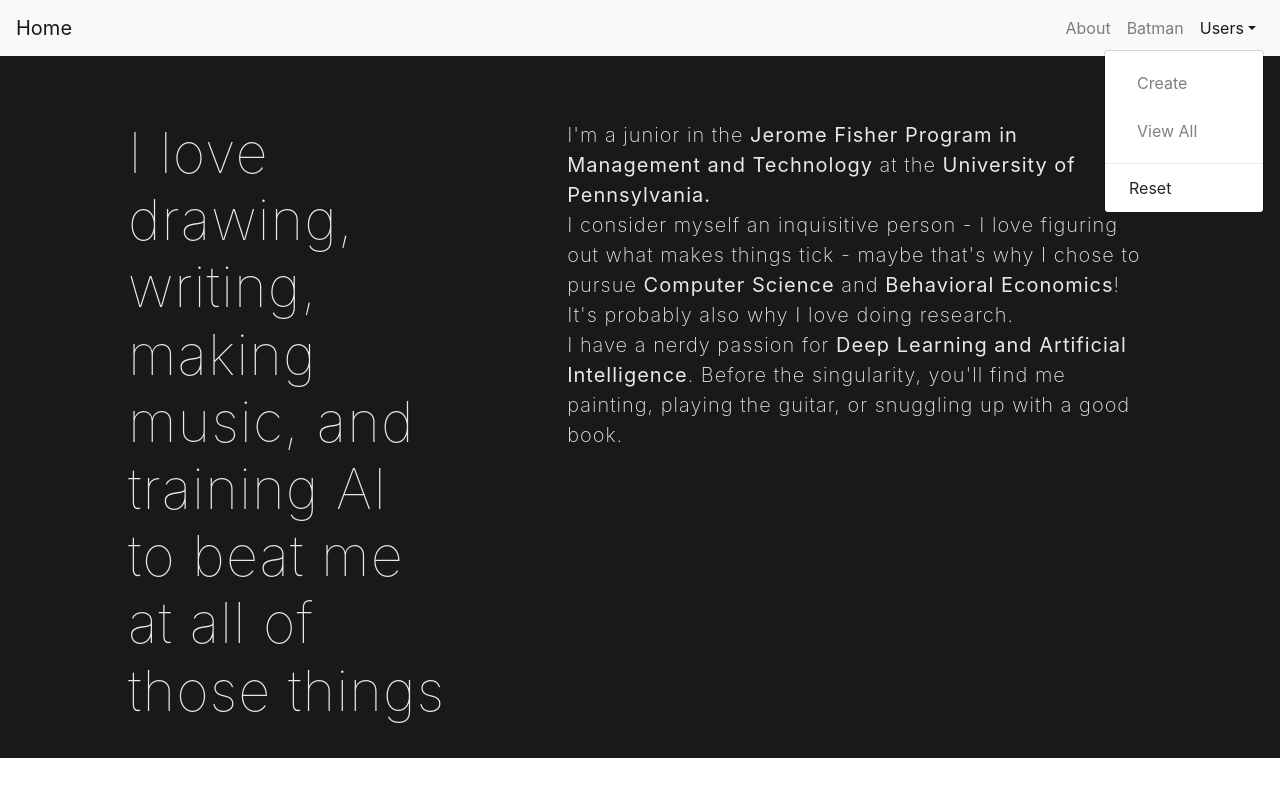
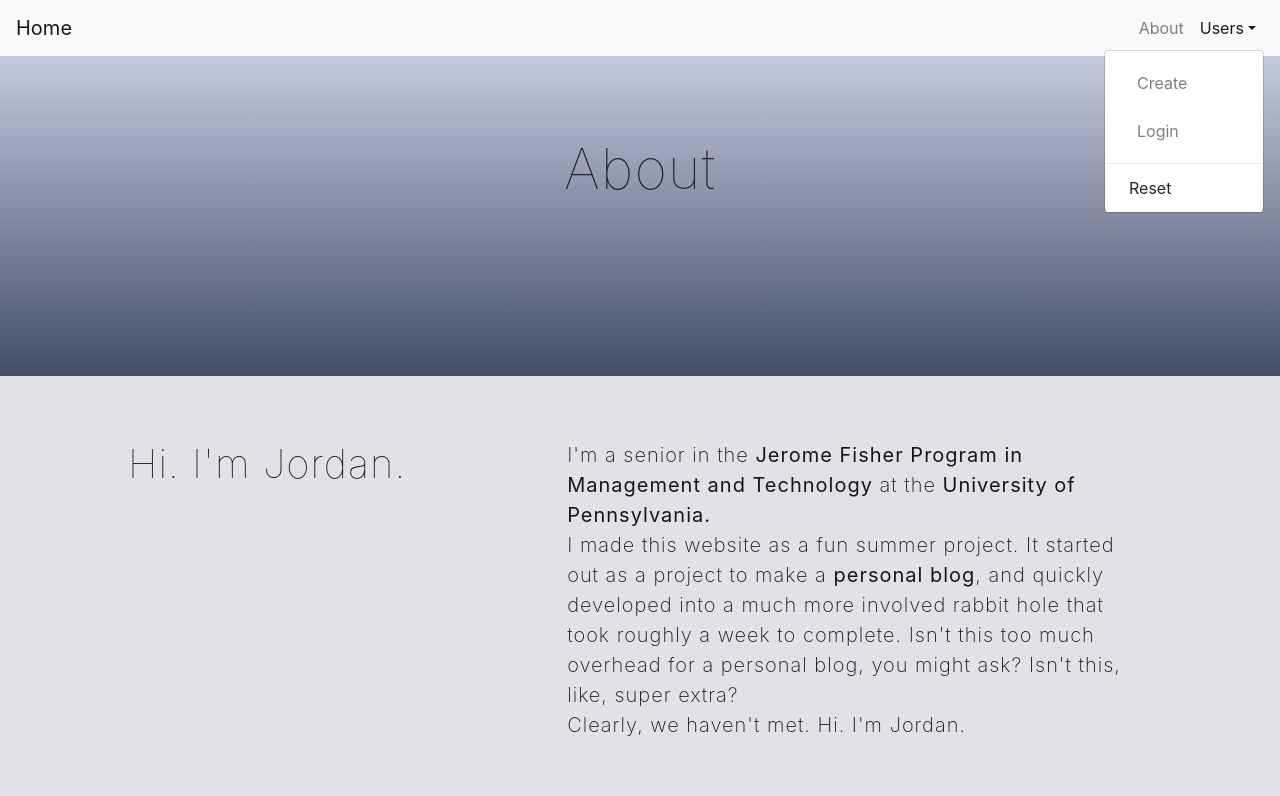
Before and after one commit to jordanlei/resumebook, a Next.js app: page /about in a window 1280 px wide. Both pictures are taken after a click on the link "Users". Shown: the top 796 px of the page. Built offline with nearby package versions, Linux system fonts and the light colour scheme.

Commit message:
spring cleaning

```diff
--- a/pages/a.js
+++ /dev/null
@@ -1 +0,0 @@
-export default () => <div>a</div>
--- a/pages/about.js
+++ b/pages/about.js
@@ -1,34 +1,36 @@
 import React, { Component } from 'react';
 import { Row, Col } from 'reactstrap';
 import Layout from './components/Layout';
+import SimpleTitle from './components/SimpleTitle'
 
 class About extends Component {
 
   render() {
     return (
       <Layout>
-        <div className="dark-container" style={{paddingBottom: 2+"%"}}>
+        <SimpleTitle>
+          <h3>About</h3>
+        </SimpleTitle>
+        <div className="light-container" style={{paddingBottom: 2+"%", minHeight: "60vh"}}>
           <div>
           <Row>
             <Col md={4}>
-              <h3>
-                I love drawing, writing, making music,
-                and training AI to beat me at all of those things
-              </h3>
+              <h4>
+                Hi. I'm Jordan.
+              </h4>
             </Col>
             <Col md={1}>
             </Col>
             <Col md={7}>
               <p>
-              I'm a junior in the <b>Jerome Fisher Program in
+              I'm a senior in the <b>Jerome Fisher Program in
               Management and Technology</b> at the <b>University of Pennsylvania.</b> <br/>
-              I consider myself an inquisitive person - I love figuring
-              out what makes things tick - maybe that's why I chose to
-              pursue <b>Computer Science</b> and <b>Behavioral Economics</b>!
-              It's probably also why I love doing research. <br/>
-              I have a nerdy passion for <b>Deep Learning and Artificial
-              Intelligence</b>. Before the singularity, you'll find me painting,
-              playing the guitar, or snuggling up with a good book. <br/>
+              I made this website as a fun summer project. It started out as a project to
+              make a <b>personal blog</b>, and quickly developed into a much more involved
+              rabbit hole that took roughly a week to complete.
+              Isn't this too much overhead for a personal blog,
+              you might ask? Isn't this, like, super extra?<br/>
+              Clearly, we haven't met. Hi. I'm Jordan.
               </p>
             </Col>
           </Row>
--- a/pages/b.js
+++ /dev/null
@@ -1 +0,0 @@
-export default () => <div>b</div>
--- a/pages/components/Header.js
+++ b/pages/components/Header.js
@@ -44,9 +44,6 @@ class Header extends Component{
               <NavItem>
                 <NavLink href="../about">About</NavLink>
               </NavItem>
-              <NavItem>
-                <NavLink href="../batman">Batman</NavLink>
-              </NavItem>
               <UncontrolledDropdown nav inNavbar>
                 <DropdownToggle nav caret>
                   Users
@@ -56,7 +53,7 @@ class Header extends Component{
                     <NavLink href="../people-form">Create</NavLink>
                   </DropdownItem>
                   <DropdownItem>
-                    <NavLink href="../people-form">View All</NavLink>
+                    <NavLink href="../login">Login</NavLink>
                   </DropdownItem>
                   <DropdownItem divider />
                   <DropdownItem>
--- a/pages/components/SimpleTitle.js
+++ b/pages/components/SimpleTitle.js
@@ -4,7 +4,7 @@ import '../css/standard.css'
 
 const titleStyle= {
     textAlign: 'center',
-    height: 300 + 'px',
+    height: '40vh',
     backgroundImage: 'linear-gradient(rgb(194, 202, 221),  #434d66)',
     backgroundAttachment: 'fixed',
     backgroundPosition: 'center',
--- a/pages/login.js
+++ b/pages/login.js
@@ -80,7 +80,7 @@ class Login extends Component {
         <SimpleTitle>
             <h3>Sign In Existing User</h3>
         </SimpleTitle>
-        <div className= "light-container">
+        <div className= "light-container" style={{height: "80vh"}}>
         <StyleDiv>
             <Form style={{paddingLeft: "20%", paddingRight:"20%"}}>
                 {errorMessage}
--- a/pages/people-form.js
+++ b/pages/people-form.js
@@ -58,6 +58,7 @@ class PeopleForm extends Component {
             <SimpleTitle>
                 <h3>Create a New User</h3>
             </SimpleTitle>
+            <div className= "light-container">
             <StyleDiv>
                 <Form style={{paddingLeft: "20%", paddingRight:"20%", paddingTop:"5%"}}>
                     <FormGroup>
@@ -94,6 +95,7 @@ class PeopleForm extends Component {
                     </div>
                 </Form>
             </StyleDiv>
+            </div>
         </Layout>
         );
     }
```
Also changed, not shown: server.js (+0 -12 lines), 2 other files (tests, documents, lock files or other folders).
